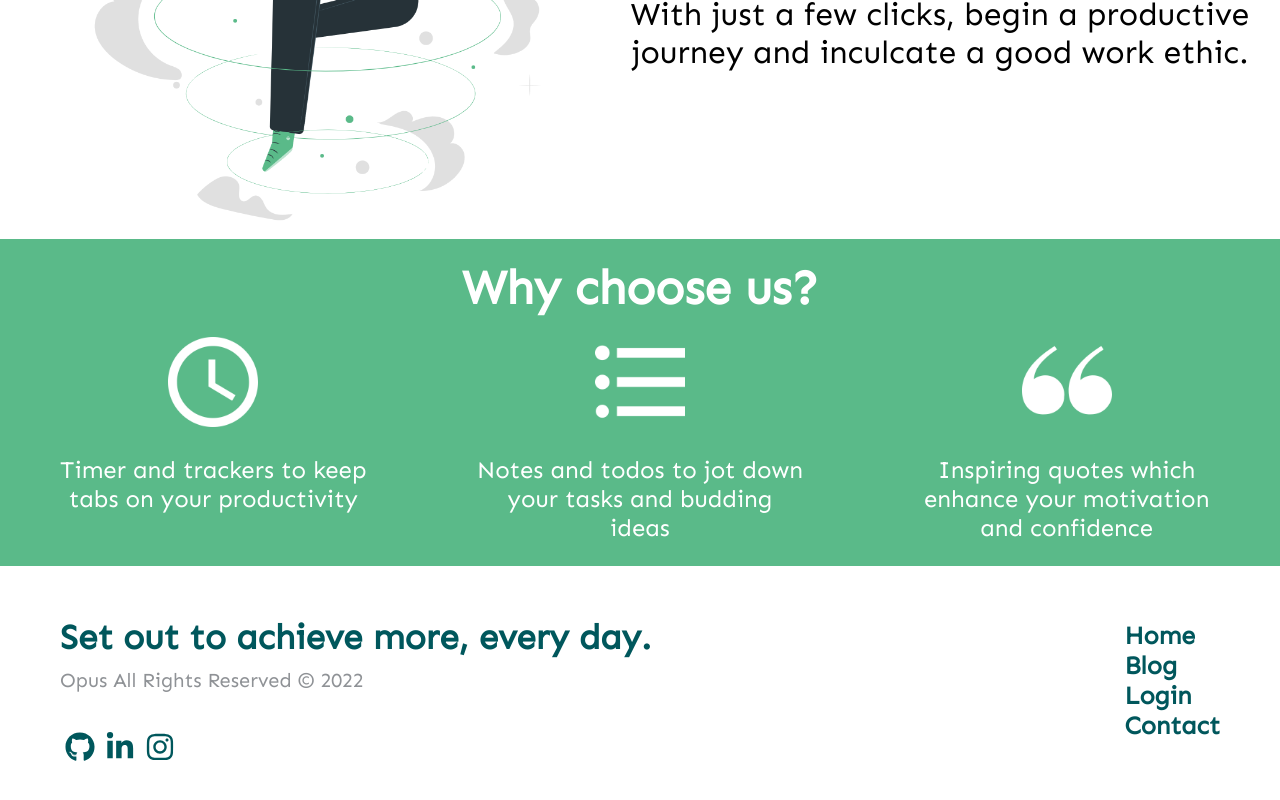
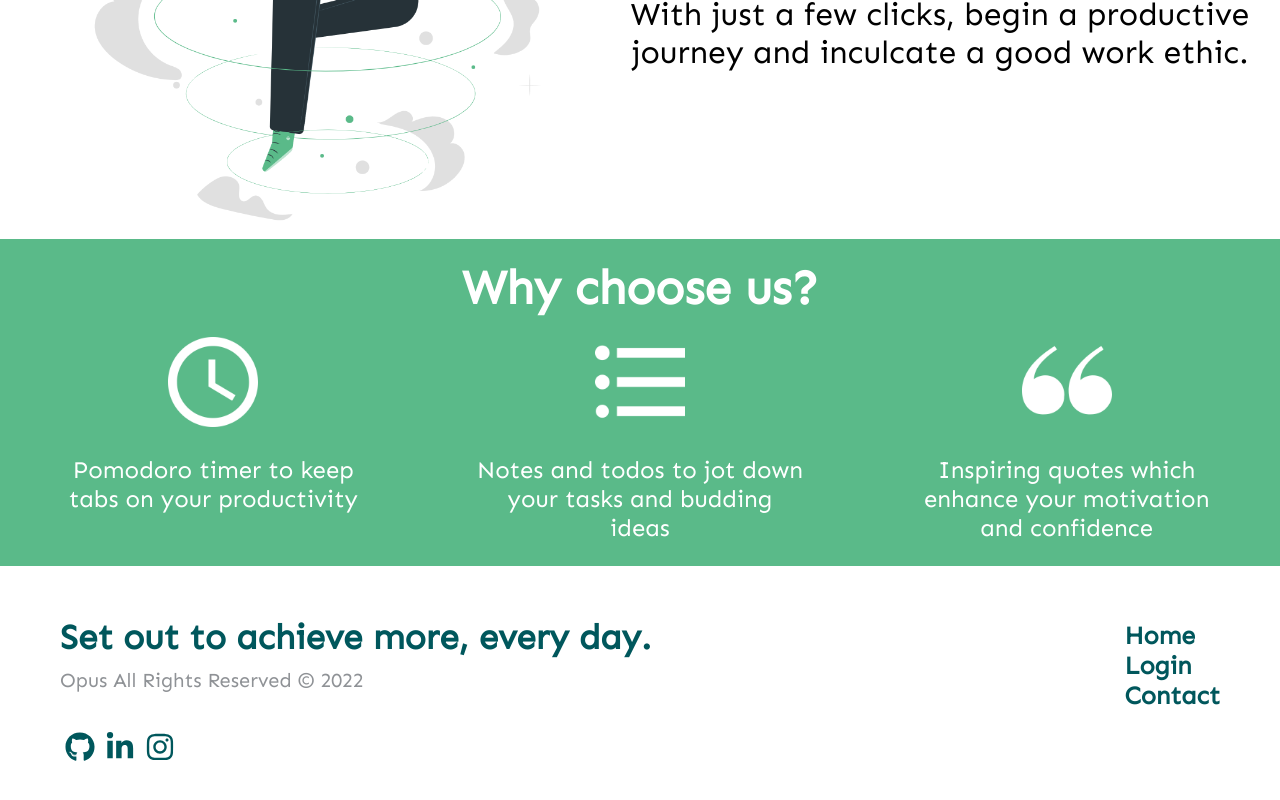
Before and after one commit to disha9112/Opus, a React (Create React App) app: page / in a window 1280 px wide. Shown: the part 700-1500 px from the top of the page. Built offline with nearby package versions, Linux system fonts and the light colour scheme.

Commit message:
fixed styles of the linking buttons

```diff
--- a/src/components/footer/footer.component.js
+++ b/src/components/footer/footer.component.js
@@ -16,7 +16,7 @@ const Footer = () => {
 
           <div className="footer-icons">
             <a href="https://github.com/">
-              <FaGithub href="https://www.linkedin.com/in/disha9112/" />
+              <FaGithub />
             </a>
             <a href="https://www.linkedin.com/in/disha9112/">
               <FaLinkedinIn />
@@ -28,17 +28,14 @@ const Footer = () => {
         </div>
 
         <div className="footer-right">
-          <Link to="/">
-            <a>Home</a>
+          <Link className="footer-links" to="/">
+            Home
           </Link>
-          <Link to="/blog">
-            <a>Blog</a>
+          <Link className="footer-links" to="/auth">
+            Login
           </Link>
-          <Link to="/auth">
-            <a>Login</a>
-          </Link>
-          <Link to="/contact">
-            <a>Contact</a>
+          <Link className="footer-links" to="/contact">
+            Contact
           </Link>
         </div>
       </footer>
--- a/src/components/footer/footer.styles.css
+++ b/src/components/footer/footer.styles.css
@@ -19,10 +19,8 @@
 
 .footer-links {
   color: #ffffff;
-  margin: 0 0 10px;
   padding: 0;
   display: inline-block;
-  line-height: 1.8;
   text-decoration: none;
   color: inherit;
 }
@@ -55,7 +53,7 @@
   color: #ffffff;
 }
 
-.footer-right a {
+.footer-right .footer-links {
   text-decoration: none;
   font-size: 25px;
   color: #00575c;
--- a/src/components/navbar/navbar.component.js
+++ b/src/components/navbar/navbar.component.js
@@ -19,10 +19,10 @@ const Navbar = () => {
         </label>
       </div>
       <div className="nav-links">
-        <Link to="/auth">
+        <Link className="btn-link" to="/auth">
           <li>Login</li>
         </Link>
-        <Link to="/contact">
+        <Link className="btn-link" to="/contact">
           <li>Contact Us</li>
         </Link>
       </div>
--- a/src/pages/errorpage/errorpage.js
+++ b/src/pages/errorpage/errorpage.js
@@ -15,7 +15,7 @@ const Errorpage = () => {
             <br />
             Luckily, that doesn't put a full stop to your work!
           </div>
-          <Link to="/">
+          <Link className="btn-link" to="/">
             <Button getStarted>Back to Home</Button>
           </Link>
         </div>
--- a/src/pages/homepage/homepage.css
+++ b/src/pages/homepage/homepage.css
@@ -11,6 +11,10 @@
 
 .get-started {
   font-size: 1em;
+}
+
+.btn-link {
+  text-decoration: none;
 }
 
 .content {
--- a/src/pages/homepage/homepage.js
+++ b/src/pages/homepage/homepage.js
@@ -16,7 +16,7 @@ const Homepage = () => {
       <div className="container">
         <div className="tagline">
           <div>Bring to life your ideas, and enhance your work efficiency.</div>
-          <Link to="/auth">
+          <Link className="btn-link" to="/auth">
             <Button getStarted>Get started today.</Button>
           </Link>
         </div>
@@ -39,7 +39,7 @@ const Homepage = () => {
             <div className="content-1">
               <img src={clock} alt="clock icon" width="90px" />
               <p className="why-us-para">
-                Timer and trackers to keep tabs on your productivity
+                Pomodoro timer to keep tabs on your productivity
               </p>
             </div>
             <div className="content-2">
```
